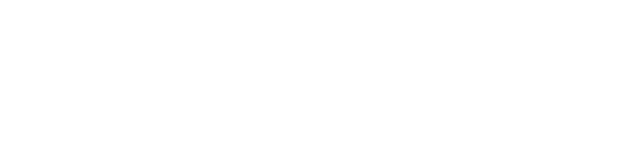
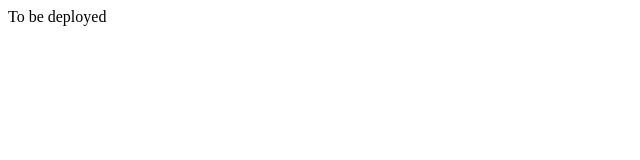
Before and after one commit to dyankristoper/dev-static-web, a plain HTML site: page index.html in a window 1280 px wide. Shown: the whole page, without its empty margins (0-640 px from the left). Drawn offline with Linux system fonts and the light colour scheme.

Commit message:
Fix: Add text

```diff
--- a/index.html
+++ b/index.html
@@ -7,6 +7,6 @@
     <title>Again</title>
 </head>
 <body>
-
+    To be deployed
 </body>
 </html>
```
